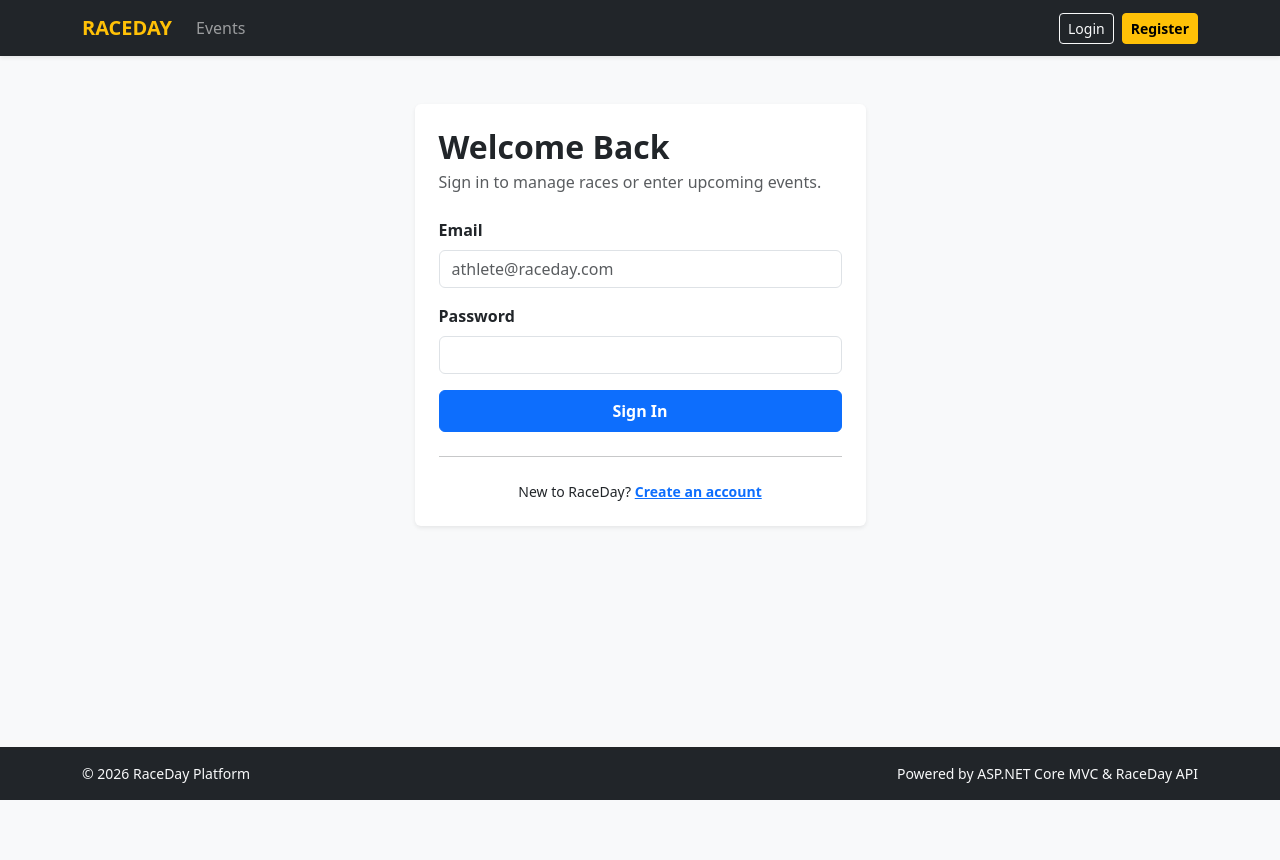
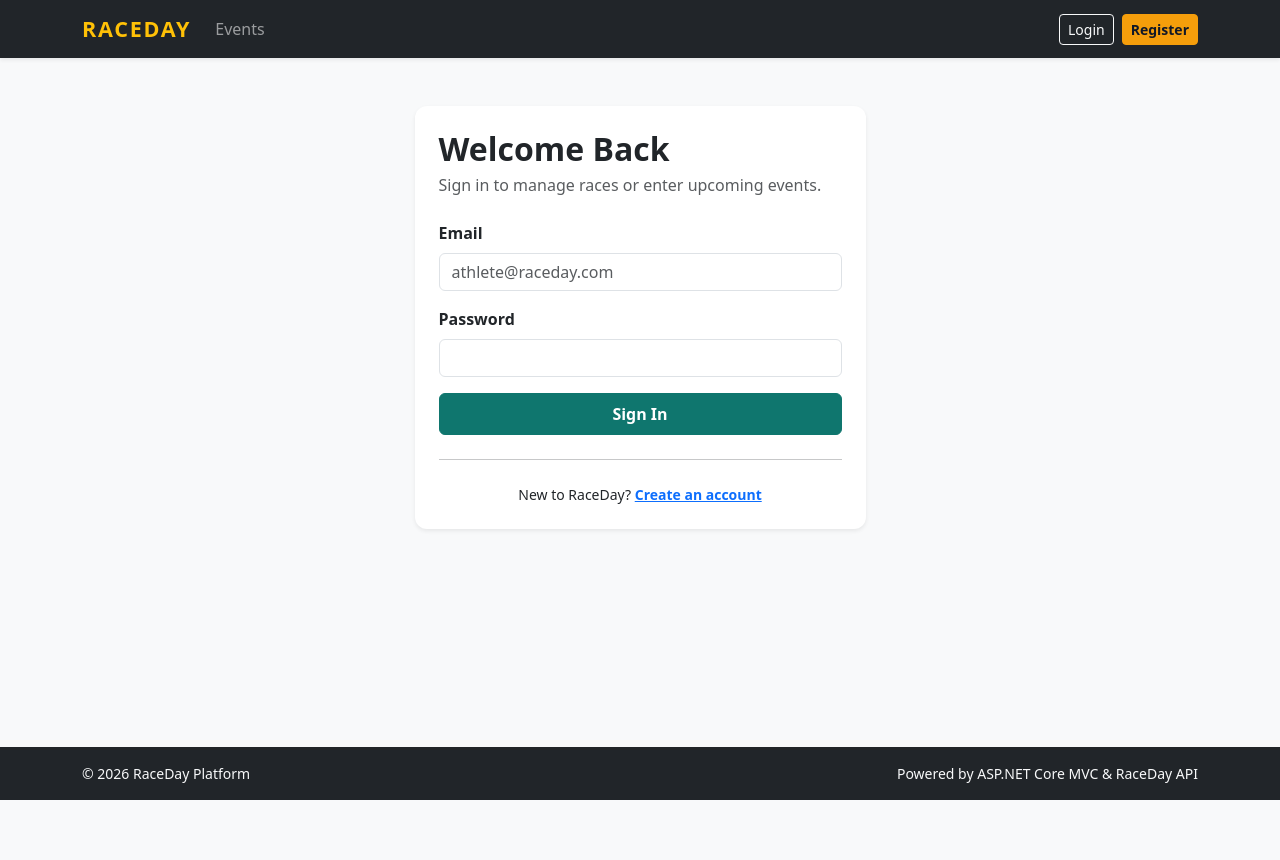
Before and after one commit to ST10449855/RaceDay, an ASP.NET Core app: page /Auth/Login in a window 1280 px wide. After the commit the page ends 800 px from the top, so only its background shows below. Run offline with ASP.NET Core 8, Linux system fonts and the light colour scheme.

Commit message:
style(mvc): apply consistent RaceDay sporting theme, colour-coded status badges, and friendly error view

```diff
--- a/RaceDay.Web/wwwroot/css/site.css
+++ b/RaceDay.Web/wwwroot/css/site.css
@@ -1,31 +1,71 @@
-html {
-  font-size: 14px;
-}
-
-@media (min-width: 768px) {
-  html {
-    font-size: 16px;
-  }
-}
-
-.btn:focus, .btn:active:focus, .btn-link.nav-link:focus, .form-control:focus, .form-check-input:focus {
-  box-shadow: 0 0 0 0.1rem white, 0 0 0 0.25rem #258cfb;
-}
-
-html {
-  position: relative;
-  min-height: 100%;
+:root {
+    --rd-dark: #111827;
+    --rd-accent: #f59e0b;
+    --rd-accent-hover: #d97706;
+    --rd-primary: #0f766e;
+    --rd-primary-hover: #115e59;
+    --rd-surface: #ffffff;
+    --rd-bg: #f3f4f6;
 }
 
 body {
-  margin-bottom: 60px;
+    background-color: var(--rd-bg);
+    color: var(--rd-dark);
+    font-family: system-ui, -apple-system, "Segoe UI", Roboto, "Helvetica Neue", Arial, sans-serif;
 }
 
-.form-floating > .form-control-plaintext::placeholder, .form-floating > .form-control::placeholder {
-  color: var(--bs-secondary-color);
-  text-align: end;
+.navbar-brand {
+    letter-spacing: 0.08em;
+    font-size: 1.35rem;
 }
 
-.form-floating > .form-control-plaintext:focus::placeholder, .form-floating > .form-control:focus::placeholder {
-  text-align: start;
+.card {
+    border-radius: 0.75rem;
 }
+
+.btn-primary {
+    background-color: var(--rd-primary);
+    border-color: var(--rd-primary);
+}
+
+    .btn-primary:hover,
+    .btn-primary:focus {
+        background-color: var(--rd-primary-hover);
+        border-color: var(--rd-primary-hover);
+    }
+
+.btn-warning {
+    background-color: var(--rd-accent);
+    border-color: var(--rd-accent);
+    color: #111827;
+}
+
+    .btn-warning:hover,
+    .btn-warning:focus {
+        background-color: var(--rd-accent-hover);
+        border-color: var(--rd-accent-hover);
+        color: #111827;
+    }
+
+/* Colour-coded enrolment & result status pills */
+.status-badge {
+    font-size: 0.78rem;
+    font-weight: 600;
+    padding: 0.35em 0.65em;
+    border-radius: 999px;
+    display: inline-block;
+}
+
+.status-confirmed,
+.status-completed,
+.status-published {
+    background-color: #dcfce7;
+    color: #166534;
+    border: 1px solid #86efac;
+}
+
+.status-pending {
+    background-color: #fef3c7;
+    color: #92400e;
+    border: 1px solid #fcd34d;
+}
```
Also changed, not shown: RaceDay.Web/Views/Shared/Error.cshtml (+22 -19 lines), RaceDay.Web/RaceDay.Web.csproj.
